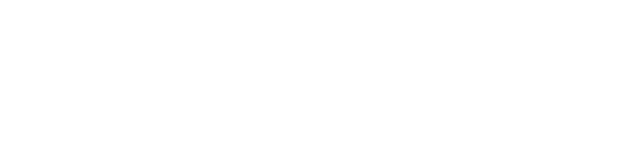
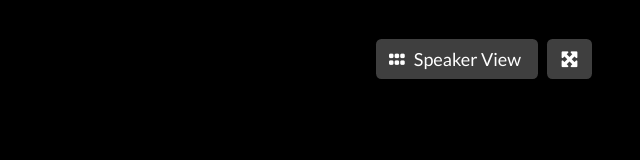
Before and after one commit to IO-underscorre/html-css-zoom, a plain HTML site: page index.html in a window 1280 px wide. Shown: the whole page, without its empty margins (640-1280 px from the left). Drawn offline with Linux system fonts and the light colour scheme.

Commit message:
Overlay menu completed

```diff
--- a/index.html
+++ b/index.html
@@ -19,6 +19,12 @@
     <!-- Overlay menu items -->
     <header>
         <menu>
+            <a href="#" class="">
+                <i class="fa-solid fa-grip"></i>&ensp;Speaker View
+            </a>
+            <a href="#">
+                <i class="fa-solid fa-maximize"></i>
+            </a>
         </menu>
     </header>
 
--- a/style.css
+++ b/style.css
@@ -6,9 +6,27 @@
 
 body {
     font-family: "Lato", sans-serif;
+    background-color: #000000;
+    color: #ffffff;
 }
 
 a {
-    font-style: inherit;
+    text-decoration: inherit;
     color: inherit;
 }
+
+header {
+    position: fixed;
+    top: 3rem;
+    text-align: right;
+    width: 100%;
+    padding: 0 3rem;
+}
+
+header a {
+    font-size: max(1.75vh, 1.125rem);
+    padding: .5em .75em;
+    border-radius: 0.3em;
+    background-color: #adadad5d;
+    margin-left: 0.5em;
+}
```
